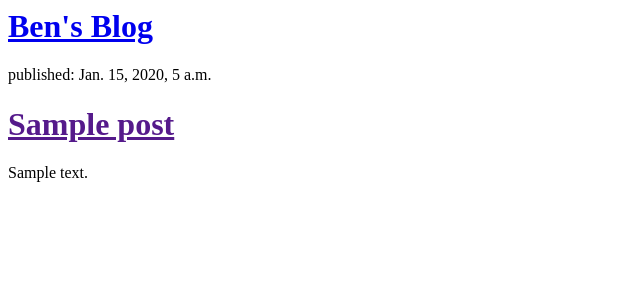
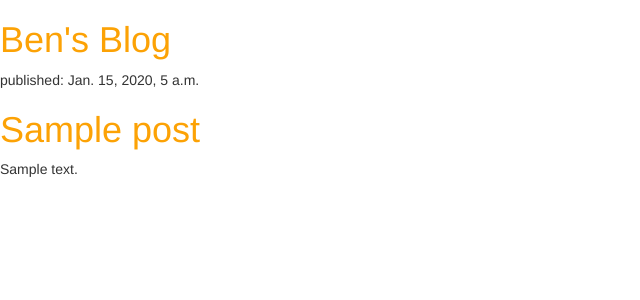
Before and after one commit to Benrflanders/django_blog_site, a Django app: template blog/templates/blog/post_list.html in a window 1280 px wide. Shown: the top 300 px of the page, without its empty margins (0-640 px from the left). Run offline with Django 3.2, Linux system fonts and the light colour scheme; the template is opened without the code that fills it: values that come from a table or form of the project are taken from there, others are empty; tables that the repository leaves empty hold one stand-in row (values such as "Sample post"); some libraries are stand-ins or nearby versions.

Commit message:
Finished

```diff
--- /dev/null
+++ b/blog/static/css/blog.css
@@ -0,0 +1,3 @@
+h1 a {
+    color: #FCA205;
+}
--- a/blog/templates/blog/post_list.html
+++ b/blog/templates/blog/post_list.html
@@ -1,5 +1,12 @@
+{% load static %}
+
+
 <html>
     <head>
+        <link rel="stylesheet" href="//maxcdn.bootstrapcdn.com/bootstrap/3.2.0/css/bootstrap.min.css">
+        <link rel="stylesheet" href="//maxcdn.bootstrapcdn.com/bootstrap/3.2.0/css/bootstrap-theme.min.css">
+        <link rel="stylesheet" href="{% static 'css/blog.css' %}">
+
         <title>Welcome to the test blog of Ben</title>
     </head>
 
```
